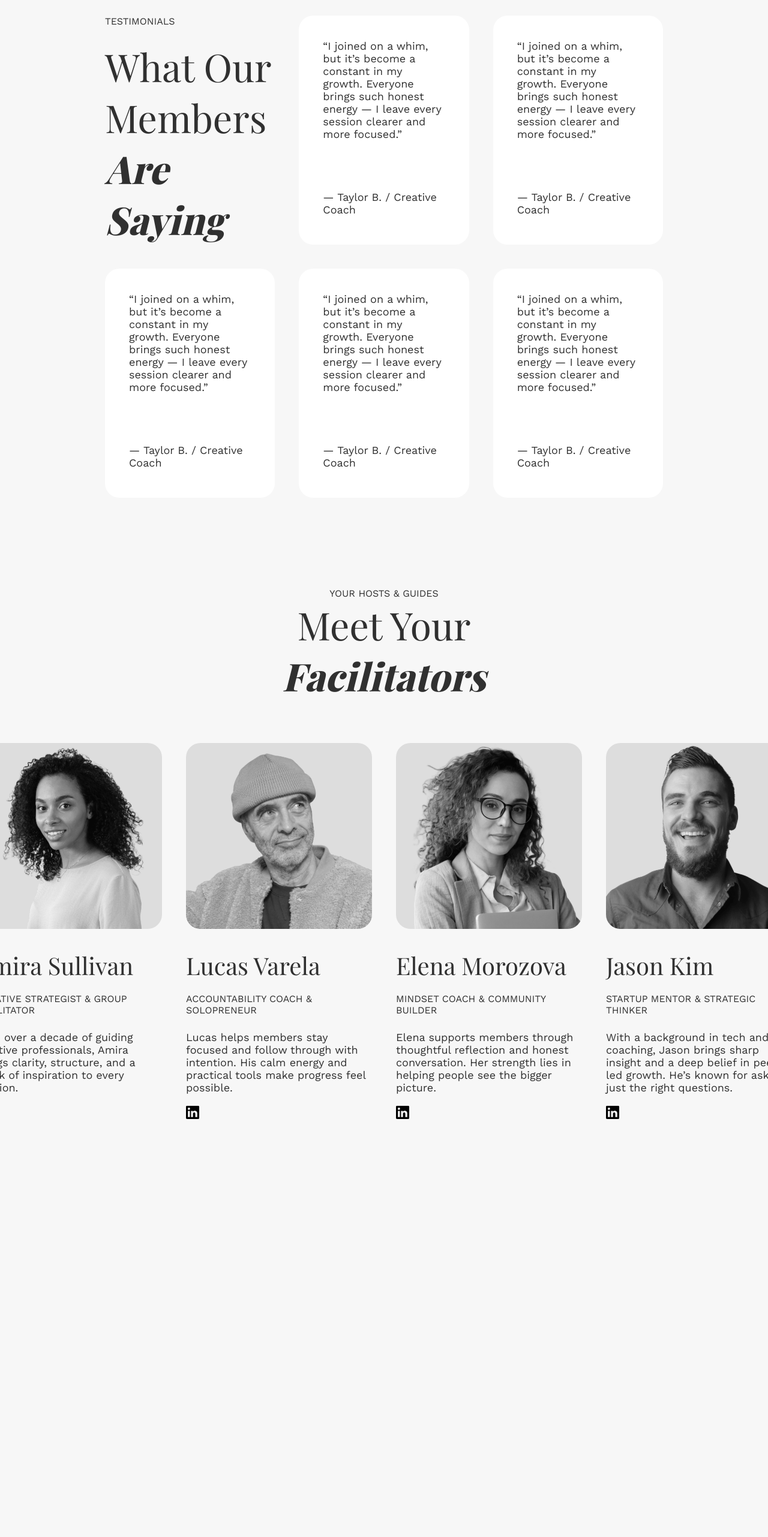
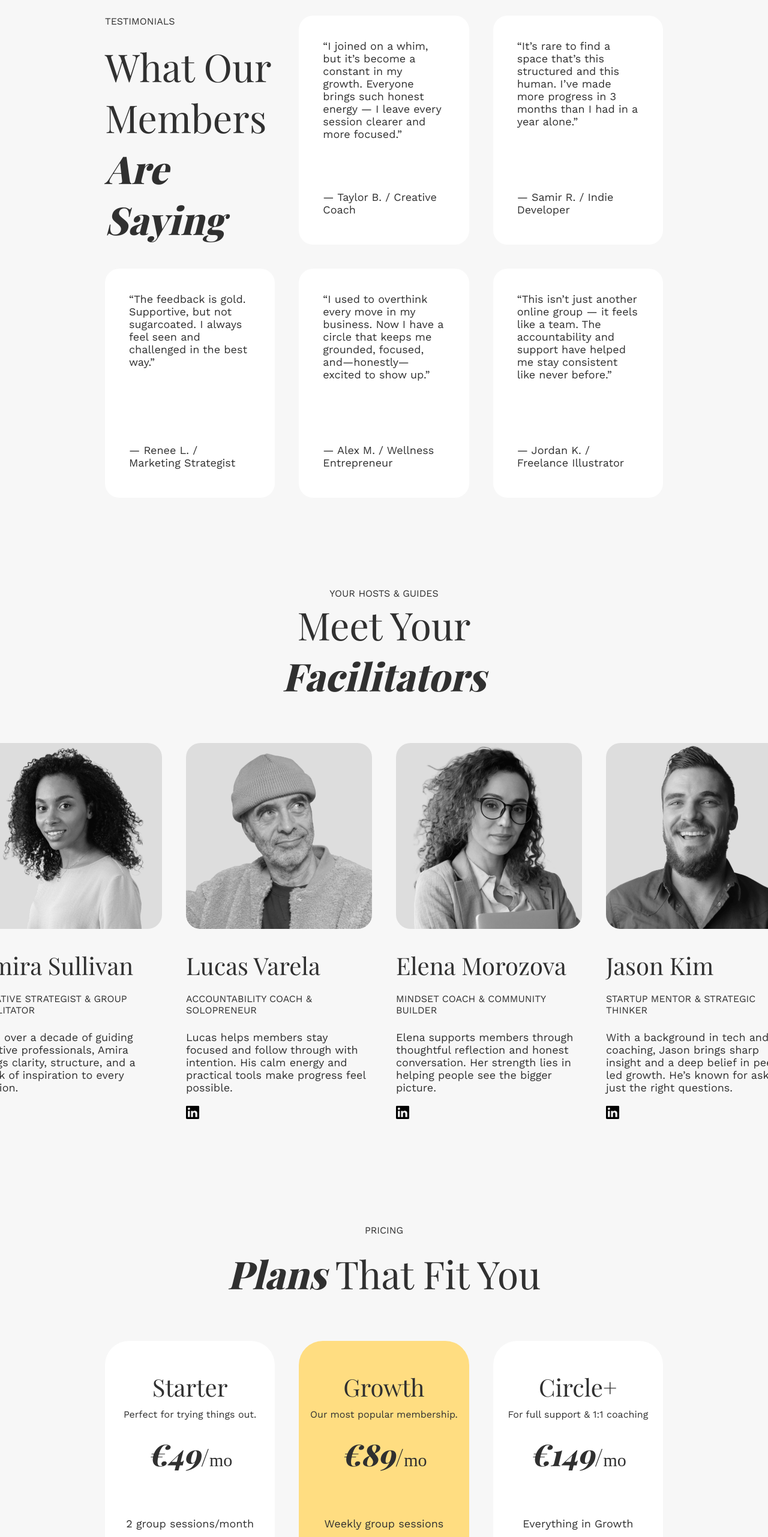
Before and after one commit to fnait/project-alliatus, a React (Vite) app: page / in a window 1280 px wide. Shown: the part 5470-8033 px from the top of the page at 60% size. Before the commit the page ends 7537 px from the top, so only its background shows below. Built offline with nearby package versions, Linux system fonts and the light colour scheme; a web font is replaced by a local one.

Commit message:
Card7Price

```diff
--- a/src/App.tsx
+++ b/src/App.tsx
@@ -5,6 +5,7 @@ import Card3How from "./components/Card3How";
 import Card4WhoItsFor from "./components/Card4WhoItsFor";
 import Card5Testimonials from "./components/Card5Testimonials";
 import Card6Hosts from "./components/Card6Hosts";
+import Card7Price from "./components/Card7Price";
 import "./App.css";
 
 function App() {
@@ -18,6 +19,7 @@ function App() {
         <Card4WhoItsFor />
         <Card5Testimonials />
         <Card6Hosts />
+        <Card7Price />
       </div>
     </>
   );
--- a/src/components/Card5Testimonials.tsx
+++ b/src/components/Card5Testimonials.tsx
@@ -49,44 +49,43 @@ function Card5Testimonials() {
         {/* card 1 */}
         <div className={cx("color-white", c5_card)}>
           <p className=" text-18px-reg">
-            “I joined on a whim, but it’s become a constant in my growth.
-            Everyone brings such honest energy — I leave every session clearer
-            and more focused.”
+            “It’s rare to find a space that’s this structured and this human.
+            I’ve made more progress in 3 months than I had in a year alone.”
           </p>
 
-          <h3 className=" text-18px-reg">— Taylor B. / Creative Coach</h3>
+          <h3 className=" text-18px-reg">— Samir R. / Indie Developer</h3>
         </div>
 
         {/* card 1 */}
         <div className={cx("color-white", c5_card)}>
           <p className=" text-18px-reg">
-            “I joined on a whim, but it’s become a constant in my growth.
-            Everyone brings such honest energy — I leave every session clearer
-            and more focused.”
+            “The feedback is gold. Supportive, but not sugarcoated. I always
+            feel seen and challenged in the best way.”
           </p>
 
-          <h3 className=" text-18px-reg">— Taylor B. / Creative Coach</h3>
+          <h3 className=" text-18px-reg">— Renee L. / Marketing Strategist</h3>
         </div>
 
         {/* card 1 */}
         <div className={cx("color-white", c5_card)}>
           <p className=" text-18px-reg">
-            “I joined on a whim, but it’s become a constant in my growth.
-            Everyone brings such honest energy — I leave every session clearer
-            and more focused.”
+            “I used to overthink every move in my business. Now I have a circle
+            that keeps me grounded, focused, and—honestly—excited to show up.”
           </p>
 
-          <h3 className=" text-18px-reg">— Taylor B. / Creative Coach</h3>
+          <h3 className=" text-18px-reg">— Alex M. / Wellness Entrepreneur</h3>
         </div>
         {/* card 1 */}
         <div className={cx("color-white", c5_card)}>
           <p className=" text-18px-reg">
-            “I joined on a whim, but it’s become a constant in my growth.
-            Everyone brings such honest energy — I leave every session clearer
-            and more focused.”
+            “This isn’t just another online group — it feels like a team. The
+            accountability and support have helped me stay consistent like never
+            before.”
           </p>
 
-          <h3 className=" text-18px-reg">— Taylor B. / Creative Coach</h3>
+          <h3 className=" text-18px-reg">
+            — Jordan K. / Freelance Illustrator
+          </h3>
         </div>
       </div>
     </>
--- /dev/null
+++ b/src/components/Card7Price.tsx
@@ -0,0 +1,151 @@
+import { css, cx } from "@emotion/css";
+
+const c7_conteiner = css({
+  display: "flex",
+  flexDirection: "column",
+  alignItems: "center",
+  gap: "70px",
+});
+
+const c7_text = css({
+  display: "flex",
+  flexDirection: "column",
+  alignItems: "center",
+});
+
+const c7_card_place = css({
+  display: "flex",
+  flexDirection: "row",
+  alignItems: "stretch", //
+  gap: "40px",
+  width: "100%",
+  height: "100%",
+});
+
+const c7_card = css({
+  display: "flex",
+  flexDirection: "column",
+  alignItems: "center",
+  justifyContent: "space-between",
+  textAlign: "center",
+  borderRadius: "40px",
+  padding: "50px 0 80px 0",
+  minWidth: 0,
+  flex: 1,
+});
+
+const c7_card_content = css({
+  display: "flex",
+  gap: "50px",
+  flexDirection: "column",
+
+  "& h3": { marginBottom: "10px" },
+  "& h4": { marginBottom: "5px" },
+});
+
+const c7_card_p = css({
+  display: "flex",
+  gap: "15px",
+  flexDirection: "column",
+});
+
+function Card7Price() {
+  return (
+    <>
+      <div className={c7_conteiner}>
+        <div className={c7_text}>
+          <h1 className=" text-16px-reg-uc" style={{ marginBottom: "20px" }}>
+            PRICING
+          </h1>
+          <h2 className=" text-64px-reg">
+            <span className=" text-64px-exbold-italic">Plans </span>
+            That Fit You
+          </h2>
+        </div>
+
+        {/* card place */}
+        <div className={c7_card_place}>
+          {/* card 1 */}
+          <div className={cx(c7_card, "color-white")}>
+            <div className={c7_card_content}>
+              <div>
+                <h3 className=" text-40px-reg">Starter</h3>
+                <h4 className=" text-16px-reg">
+                  Perfect for trying things out.
+                </h4>
+                <h5>
+                  <span className=" text-50px-exbold-italic">€49</span>
+                  <span className=" text-40px-reg">/</span>
+                  <span className=" text-30px-reg">mo</span>
+                </h5>
+              </div>
+              <div className={c7_card_p}>
+                <p className=" text-18px-reg">2 group sessions/month</p>
+                <p className=" text-18px-reg">Community access</p>
+                <p className=" text-18px-reg">Session summaries</p>
+                <p className=" text-18px-reg">Private messaging</p>
+              </div>
+            </div>
+            <button className="color-grey" style={{ marginTop: "50px" }}>
+              <span className=" text-20px-reg">Join Now</span>
+            </button>
+          </div>
+
+          {/* card 2 */}
+          <div className={cx(c7_card, "color-yellow")}>
+            <div className={c7_card_content}>
+              <div>
+                <h3 className=" text-40px-reg">Growth</h3>
+                <h4 className=" text-16px-reg">Our most popular membership.</h4>
+                <h5>
+                  <span className=" text-50px-exbold-italic">€89</span>
+                  <span className=" text-40px-reg">/</span>
+                  <span className=" text-30px-reg">mo</span>
+                </h5>
+              </div>
+              <div className={c7_card_p}>
+                <p className=" text-18px-reg">Weekly group sessions</p>
+                <p className=" text-18px-reg">Goal-tracking tools</p>
+                <p className=" text-18px-reg">Full community access</p>
+                <p className=" text-18px-reg">Access to recordings</p>
+                <p className=" text-18px-reg">Priority support</p>
+              </div>
+            </div>
+            <button className="color-grey" style={{ marginTop: "50px" }}>
+              <span className=" text-20px-reg">Start Growing</span>
+            </button>
+          </div>
+
+          {/* card 3 */}
+          <div className={cx(c7_card, "color-white")}>
+            <div className={c7_card_content}>
+              <div>
+                <h3 className=" text-40px-reg">Circle+</h3>
+                <h4 className=" text-16px-reg">
+                  For full support & 1:1 coaching
+                </h4>
+                <h5>
+                  <span className=" text-50px-exbold-italic">€149</span>
+                  <span className=" text-40px-reg">/</span>
+                  <span className=" text-30px-reg">mo</span>
+                </h5>
+              </div>
+              <div className={c7_card_p}>
+                <p className=" text-18px-reg">Everything in Growth</p>
+                <p className=" text-18px-reg">Monthly 1:1 coaching</p>
+                <p className=" text-18px-reg">Personalized session recaps</p>
+                <p className=" text-18px-reg">VIP Q&A calls</p>
+                <p className=" text-18px-reg">Early event access</p>
+              </div>
+            </div>
+            <button className="color-grey" style={{ marginTop: "50px" }}>
+              <span className=" text-20px-reg">Join Circle+</span>
+            </button>
+          </div>
+        </div>
+      </div>
+    </>
+  );
+}
+
+export default Card7Price;
```
